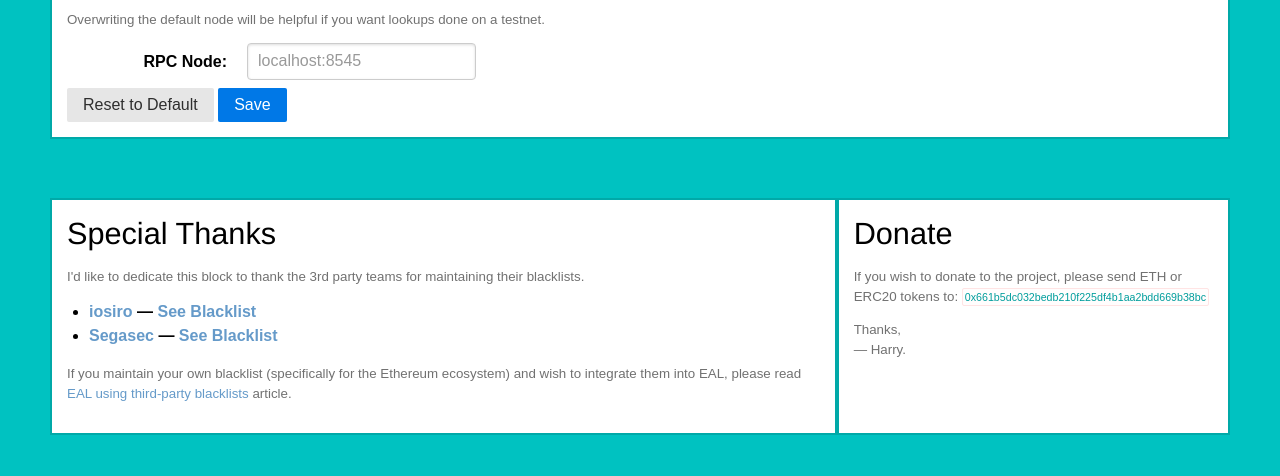
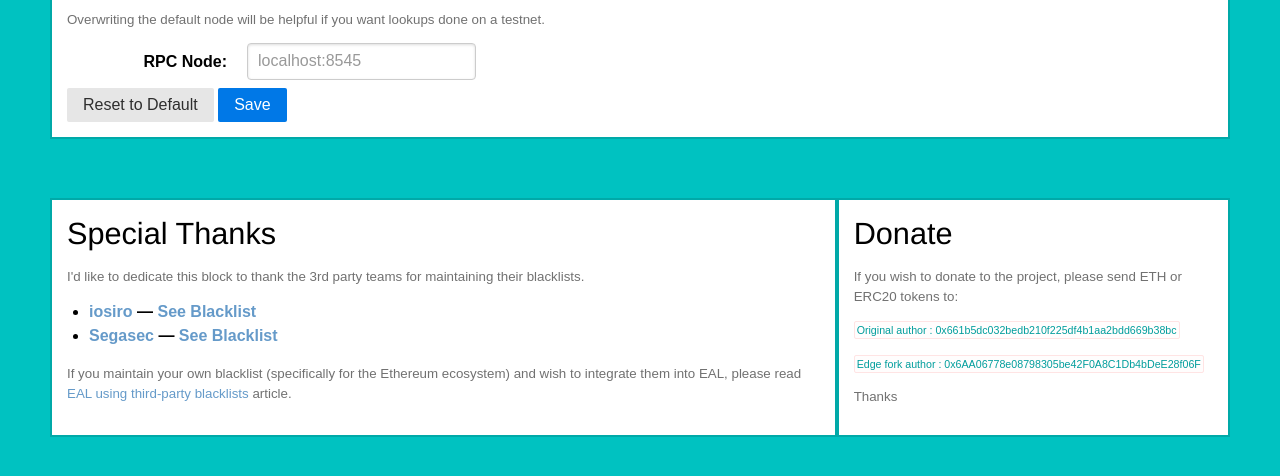
Before and after one commit to 409H/EtherAddressLookup, a browser extension: page settings.html in a window 1280 px wide. Shown: the part 778-1254 px from the top of the page. Drawn offline with nearby package versions, Linux system fonts and the light colour scheme.

Commit message:
change somes infos

```diff
--- a/settings.html
+++ b/settings.html
@@ -1,5 +1,6 @@
 <!DOCTYPE html>
 <html lang="en">
+
 <head>
     <meta charset="UTF-8">
     <title>EthAddressLookup Settings</title>
@@ -7,9 +8,10 @@
     <link rel="stylesheet" href="css/app.css" type="text/css" />
     <link rel="stylesheet" href="css/settings.css" type="text/css" />
     <link href="https://fonts.googleapis.com/css?family=Montserrat" rel="stylesheet">
-    <link rel="stylesheet" href="https://unpkg.com/purecss@1.0.0/build/pure-min.css"
-          integrity="sha384-nn4HPE8lTHyVtfCBi5yW9d20FjT8BJwUXyWZT9InLYax14RDjBj46LmSztkmNP9w" crossorigin="anonymous">
+    <link rel="stylesheet" href="https://unpkg.com/purecss@1.0.0/build/pure-min.css" integrity="sha384-nn4HPE8lTHyVtfCBi5yW9d20FjT8BJwUXyWZT9InLYax14RDjBj46LmSztkmNP9w"
+        crossorigin="anonymous">
 </head>
+
 <body>
     <h3>EtherAddressLookup Settings</h3>
 
@@ -36,7 +38,6 @@
                 </tbody>
             </table>
 
-            <!---- Modify Bookmark Window --->
             <div id="ext-etheraddresslookup-bookmark_modify_window">
                 <h3>Modify Bookmark</h3>
                 <form method="post" action="" class="pure-form pure-form-aligned" id="ext-etheraddresslookup-bookmark_modify_form">
@@ -59,27 +60,33 @@
         </div>
         <div class="pure-u-2-3">
             <h3>History Check</h3>
-            <p>We are updating our blacklists regularly, and you may have visited a domain that we now consider
-                malicious. You can use this tool to let EAL inspect your browser history and see if you've visited
-                such domain. EAL will then give you some advice pointers on what to do if it finds something. <br /><br />
+            <p>We are updating our blacklists regularly, and you may have visited a domain that we now consider malicious. You
+                can use this tool to let EAL inspect your browser history and see if you've visited such domain. EAL will
+                then give you some advice pointers on what to do if it finds something.
+                <br />
+                <br />
 
                 <span class="ext-etheraddresslookup-note">
                     <strong>Note:</strong>
-                    None of your browser history is communicated anywhere, all the checks are done locally. You may need to
-                    accept the permission request for EAL to access your browser history. Running this check will be the <i>only</i>
+                    None of your browser history is communicated anywhere, all the checks are done locally. You may need to accept the permission
+                    request for EAL to access your browser history. Running this check will be the
+                    <i>only</i>
                     time EAL looks at your browser history. Once the check is done, the permission will be removed.
                 </span>
             </p>
 
-            <br /><br />
+            <br />
+            <br />
 
             <div id="ext-etheraddresslookup-history_inspect_data" class="hide-me">
 
             </div>
 
-            <br /><br />
+            <br />
+            <br />
 
-            <button id="ext-etheraddresslookup-history_inspect">Inspect History Now</button> <br />
+            <button id="ext-etheraddresslookup-history_inspect">Inspect History Now</button>
+            <br />
             <small class="ext-etheraddresslookup-note">EAL will inspect the last 500 history entries</small>
             <h3></h3>
         </div>
@@ -88,12 +95,15 @@
     <div class="pure-g">
         <div class="pure-u-1-1">
             <h3>RPC Node</h3>
-            <p>Here you can set the RPC node (ie: <code>http://localhost:8545</code>) for address lookups. EAL supplies a mainnet
-                one for you that is maintained by <a href="https://quiknode.io/?ref=EtherAddressLookup" target="_blank">Quiknode</a>, but you may want to use your own.</p>
+            <p>Here you can set the RPC node (ie:
+                <code>http://localhost:8545</code>) for address lookups. EAL supplies a mainnet one for you that is maintained by
+                <a href="https://quiknode.io/?ref=EtherAddressLookup"
+                    target="_blank">Quiknode</a>, but you may want to use your own.</p>
             <p>Overwriting the default node will be helpful if you want lookups done on a testnet.</p>
             <div class="warning margin-15 hide-me" id="ext-etheraddresslookup-rpcnode_errors"></div>
             <div class="success margin-15 hide-me" id="ext-etheraddresslookup-rpcnode_success">
-                RPC Node setting has been updated. <br />
+                RPC Node setting has been updated.
+                <br />
                 <span id="ext-etheraddresslookup-rpcnode_connected_status"></span>
                 <span id="ext-etheraddresslookup-rpcnode_eth_version"></span>
                 <span id="ext-etheraddresslookup-rpcnode_api_version"></span>
@@ -126,13 +136,27 @@
                     <a target="_blank" href="https://segasec.github.io/PhishingFeed/phishing-domains-sha256.json">See Blacklist</a>
                 </li>
             </ul>
-            <p>If you maintain your own blacklist (specifically for the Ethereum ecosystem) and wish to integrate them into EAL, please read <a href="https://harrydenley.com/eal-using-third-party-blacklists/" target="_blank">EAL using third-party blacklists</a> article.</p>
+            <p>If you maintain your own blacklist (specifically for the Ethereum ecosystem) and wish to integrate them into
+                EAL, please read
+                <a href="https://harrydenley.com/eal-using-third-party-blacklists/" target="_blank">EAL using third-party blacklists</a> article.</p>
         </div>
 
         <div class="pure-u-1-3">
             <h3>Donate</h3>
-            <p>If you wish to donate to the project, please send ETH or ERC20 tokens to: <a href="https://etherscan.io/address/0x661b5dc032bedb210f225df4b1aa2bdd669b38bc"><span id="donate_address">0x661b5dc032bedb210f225df4b1aa2bdd669b38bc</span></a></p>
-            <p>Thanks, <br />&mdash; Harry.</p>
+            <p>If you wish to donate to the project, please send ETH or ERC20 tokens to: </p>
+            <p>
+                <a href="https://etherscan.io/address/0x661b5dc032bedb210f225df4b1aa2bdd669b38bc">
+                    <span id="donate_address">Original author : 0x661b5dc032bedb210f225df4b1aa2bdd669b38bc</span>
+                </a>
+            </p>
+            <p>
+                <a href="https://etherscan.io/address/0x6AA06778e08798305be42F0A8C1Db4bDeE28f06F">
+                    <span id="donate_address">Edge fork author : 0x6AA06778e08798305be42F0A8C1Db4bDeE28f06F</span>
+                </a>
+            </p>
+            <p>Thanks
+                <br />
+            </p>
         </div>
     </div>
     <script src="js/app/lib/web3-light.min.js"></script>
@@ -141,4 +165,5 @@
     <script src="js/app/historyInspector.js"></script>
     <script src="js/app/rpcNodeSelector.js"></script>
 </body>
+
 </html>
```
Also changed, not shown: options.html (+2 -3 lines). Lines whose indentation alone changed are shown as unchanged.
